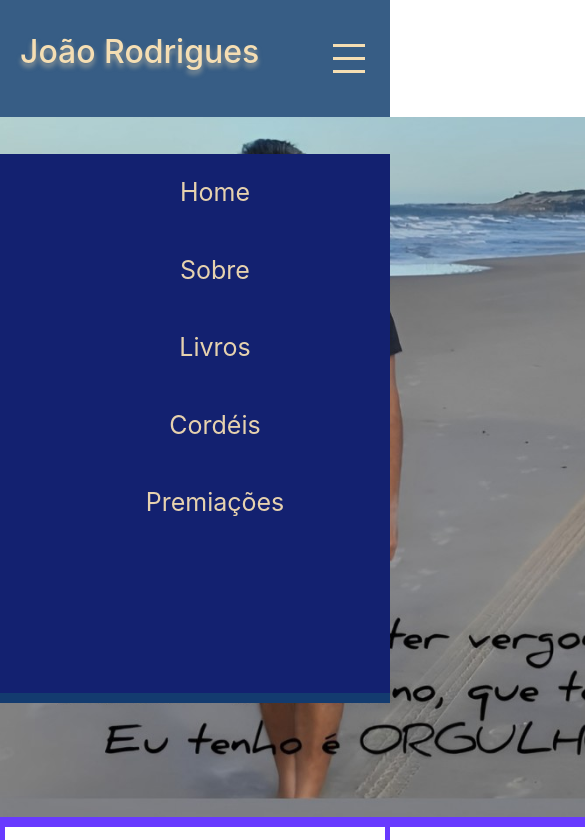
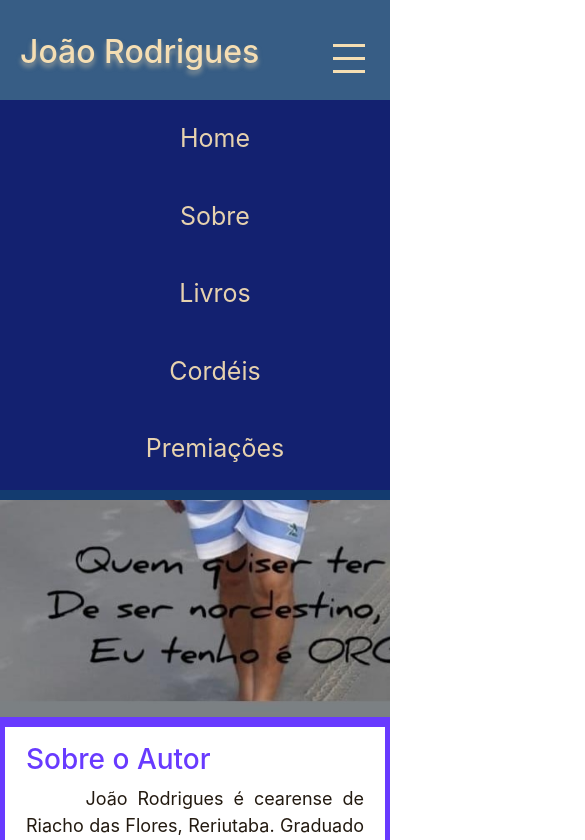
Before and after one commit to RainDropDev/JoaoRodrigues, a plain HTML site: page index.html in a window 390 px wide. Both pictures are taken after a click on the label 352 px from the left and 52 px from the top of the page. Shown: the top 840 px of the page, 585 px wide, since content can reach past the window. Drawn offline with nearby package versions, Linux system fonts and the light colour scheme.

Commit message:
Update style.css

```diff
--- a/style.css
+++ b/style.css
@@ -74,10 +74,15 @@ h2{
 }
 .banner{
     box-shadow: rgb(104, 58, 255) 0px 10px;
-    padding: 350px;
+
+    background-repeat: no-repeat;
+    background: url(imagens/imagem.jpeg) ;
+    overflow: hidden;
+    object-fit: cover;
+    height: 600px;
+    width: auto;
+    background-repeat: no-repeat;
     background-size: cover;
-    background-repeat: no-repeat;
-    background-image: url(imagem.png);
 }
 main{
     border: 20px;
@@ -200,13 +205,13 @@ h3{
         position: absolute;
         background-color: rgb(19, 33, 112);
         width: 100%;
-        top: 18.3vh;
+        top: 100px;
         border: 0;
         border-bottom: 10px rgba(19, 64, 112, 0.847);
         border-style:solid;
         animation: barra;
         animation-duration: 1s;
-        height: 65%;
+        height: 400px;
     }
     .nav-list{ display: none;}
     .barra_nav input:checked ~ .nav-list{display: block;}
@@ -220,8 +225,8 @@ h3{
         to{margin: 10px;}
     }
     @keyframes barra {
-        from{height: 0%;}
-        to{height: 65%;}
+        from{height: 0px;}
+        to{height: 400px;}
     }
     @keyframes palavras {
         from{opacity: 0;}
```
